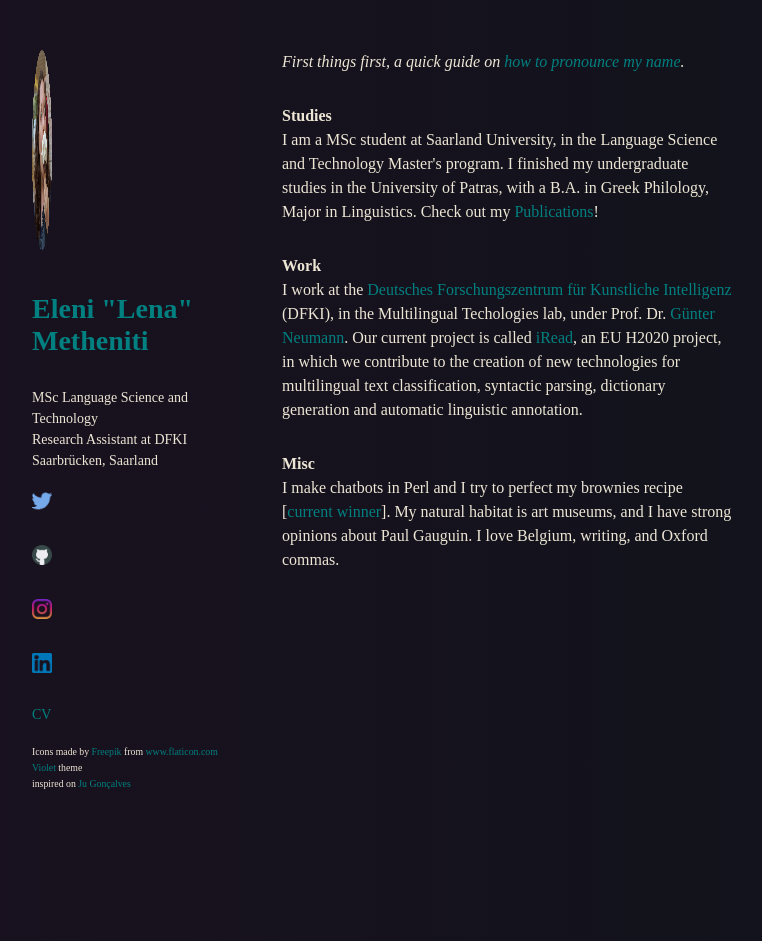
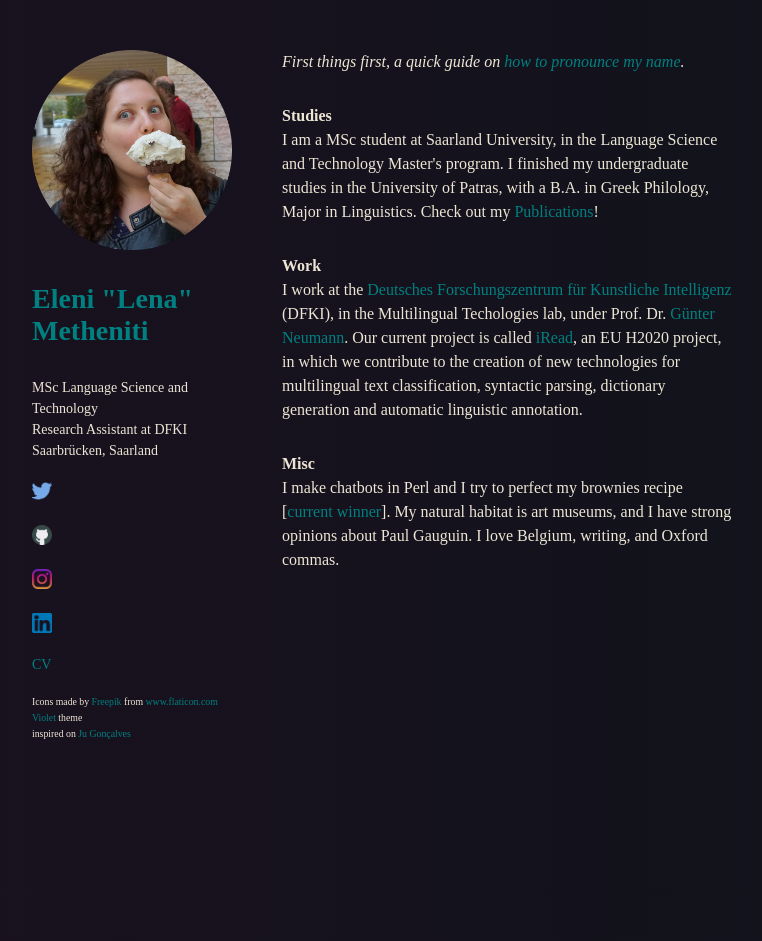
Before and after one commit to lenakmeth/lenakmeth.github.io, a Jekyll site: the page built from index.html, in a window 1280 px wide. Shown: the whole page, without its empty margins (68-830 px from the left). Built offline with Jekyll 4.4.1, drawn with Linux system fonts in a browser that asks for light colours; after the commit the page ends 900 px from its top, so only the background shows below that.

Commit message:
resize icons

```diff
--- a/_sass/header.sass
+++ b/_sass/header.sass
@@ -9,8 +9,12 @@
     width: 100%
 
   img
+    width: 100%
+    margin-bottom: 10px
+
+  div
     width: 10%
-    margin-bottom: 20px
+    margin-bottom: 0px
 
   nav ul
     margin-bottom: 20px
```
